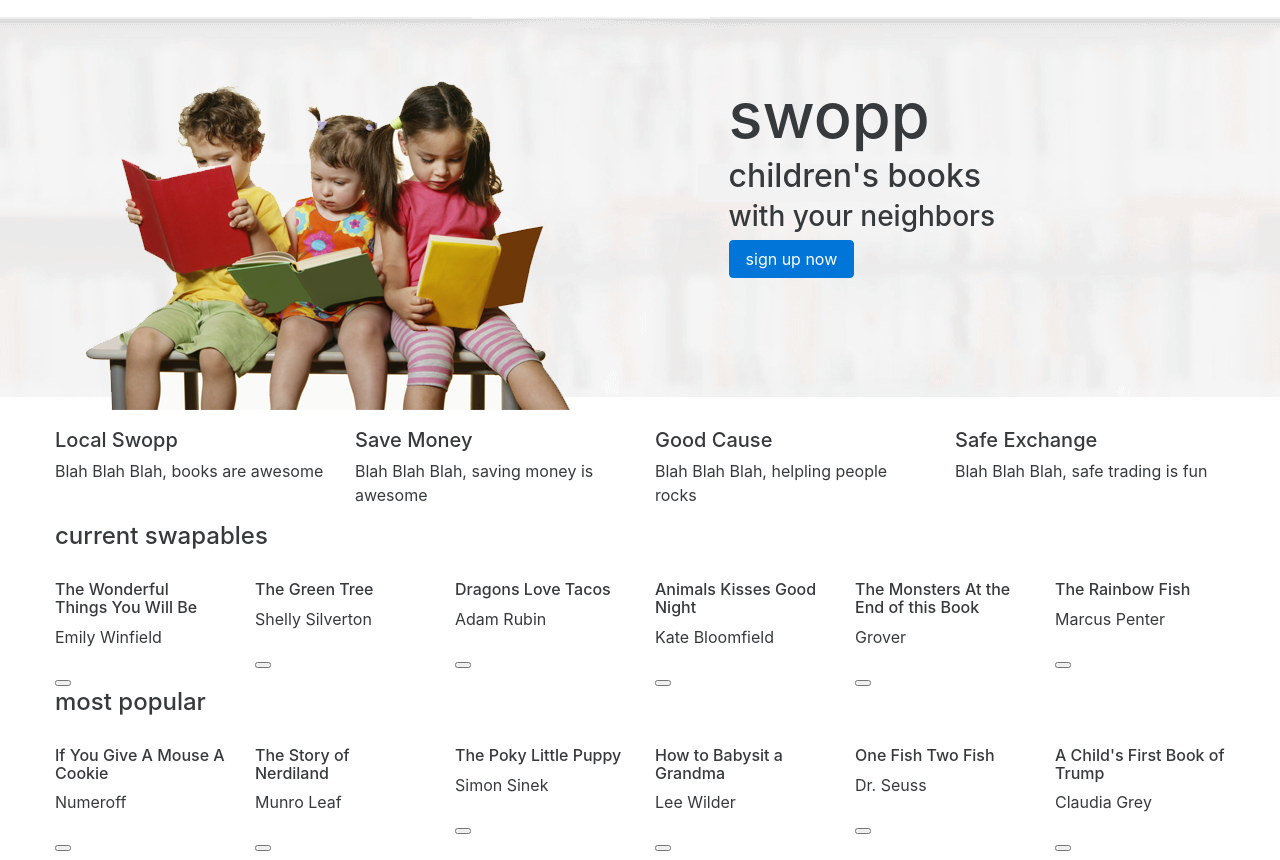
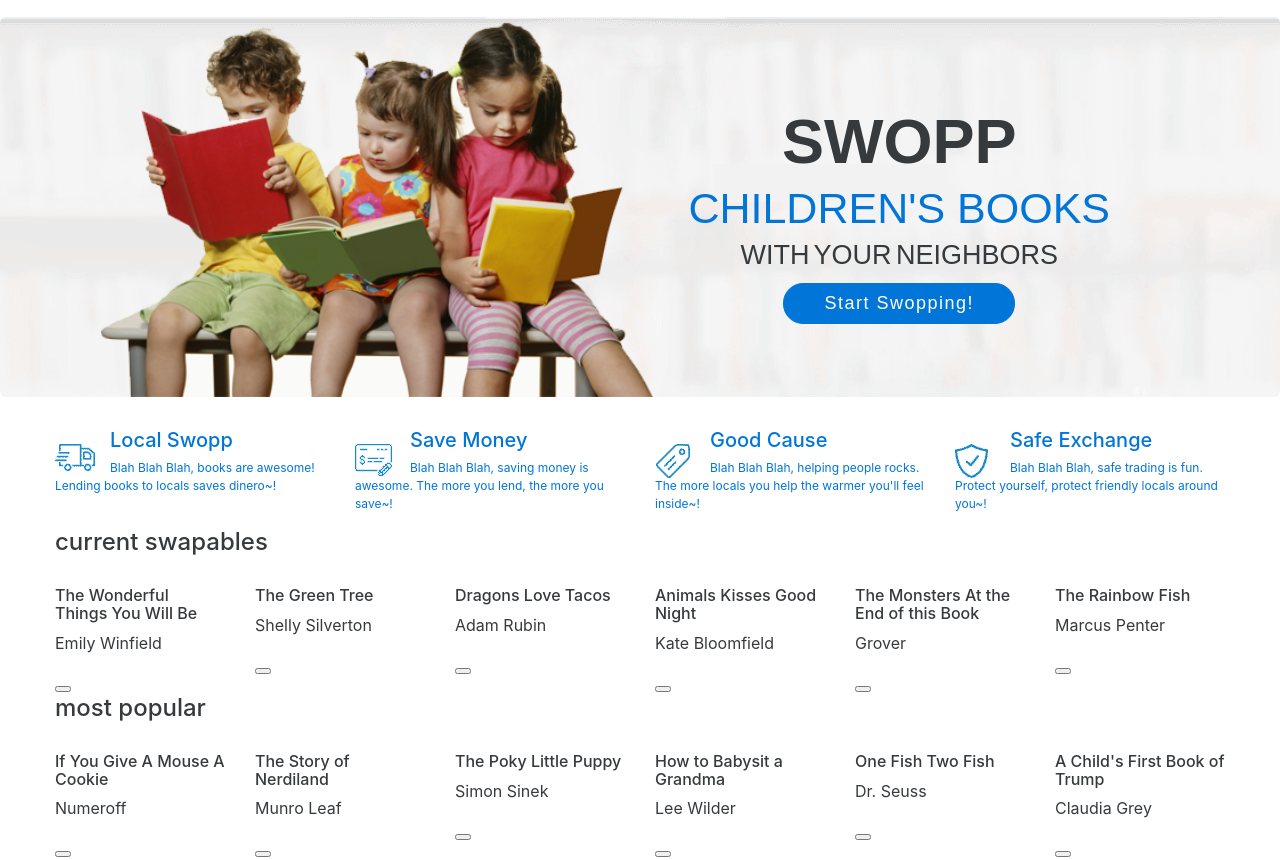
Before and after one commit to m00ncake/bookswap, a plain HTML site: page index.html in a window 1280 px wide. Shown: the part 63-923 px from the top of the page. Drawn offline with nearby package versions, Linux system fonts and the light colour scheme.

Commit message:
started features

```diff
--- a/assets/stylesheets/main.css
+++ b/assets/stylesheets/main.css
@@ -76,20 +76,70 @@
 
 .kids {
 	position: absolute;
+	top: 5px;
 	left: 100px;
+	height: 375px;
 }
 
 .slider-message {
 	position: absolute;
-	right: 300px;
+	right: 170px;
+	top: 90px;
+	text-align: center;
+	text-transform: uppercase;
+	font-family: 'm'
+}
+h1, h2, h3, button {
+	font-family: 'montserrat', sans-serif;
+	margin: 0;
 }
 
+h1 {
+	font-weight: bold;
+	margin-bottom: 9px;
+}
+
+h2 {
+	font-size: 43px;
+	margin-bottom: 8px;
+}
+
+h3 {
+	font-weight: lighter;
+	font-size: 27px;
+	margin-bottom: 13px;
+	word-spacing: -3px;
+}
+
+.slider-message button {
+	font-size: 18px;
+	text-transform: capitalize;
+	letter-spacing: 1.5px;
+	border-radius: 20px;
+	padding: 8px 40px 8px 40px;
+}
 /*
   ==========================================================================
 	Features
   ==========================================================================
 */
 
+.features {
+	position: relative;
+	height: 100px;
+}
+.features-icon {
+	display: inline-block;
+	position: absolute;
+	top: 15px;
+}
+
+.features-title {
+	display: inline-block;
+	position: absolute;
+	text-indent: 55px;
+	font-size: 12px;
+}
 
 
 /*
--- a/index.html
+++ b/index.html
@@ -36,36 +36,50 @@
     </div>
 
   <!--Slider-->
+    <div class="container-fluid">
       <div class="row jumbotron">
-        <image class="kids" src="assets/images/kids.png" alt="picture of kids">
+        <image class="kids" src="./assets/images/kids.png" alt="picture of kids">
         <div class="slider-message">
           <h1>swopp</h1>
-          <h2>children's books</h2>
+          <h2 class="text-primary">children's books</h2>
           <h3>with your neighbors</h3>
-          <button type="button" class="btn btn-primary">sign up now</button>
+          <button type="button" class="btn btn-primary">start swopping!</button>
         </div>
       </div>
+    </div>
     <!--Features-->
-    <section class="container">
-      <div class="row row3">
+    <div class="container">
+      <div class="row features text-primary">
         <div class="col-sm-3">
-          <h5>Local Swopp</h5>
-          <p>Blah Blah Blah, books are awesome</p>
+          <image class="features-icon" src="./assets/images/delivery-icon.gif">
+          <div class="features-title">
+            <h5>Local Swopp</h5>
+            <p>Blah Blah Blah, books are awesome! Lending books to locals saves dinero~!</p>
+          </div>
         </div>
         <div class="col-sm-3">
-          <h5>Save Money</h5>
-          <p>Blah Blah Blah, saving money is awesome</p>
+          <image class="features-icon" src="./assets/images/card-icon.gif">
+          <div class="features-title">
+            <h5>Save Money</h5>
+            <p>Blah Blah Blah, saving money is awesome. The more you lend, the more you save~!</p>
+          </div>
         </div>
         <div class="col-sm-3">
-          <h5>Good Cause</h5>
-          <p>Blah Blah Blah, helpling people rocks</p>
+          <image class="features-icon" src="./assets/images/deal-icon.gif">
+          <div class="features-title">
+            <h5>Good Cause</h5>
+            <p>Blah Blah Blah, helping people rocks. The more locals you help the warmer you'll feel inside~!</p>
+          </div>
         </div>
         <div class="col-sm-3">
-          <h5>Safe Exchange</h5>
-          <p>Blah Blah Blah, safe trading is fun</p>
+          <image class="features-icon" src="./assets/images/safe-icon.gif">
+          <div class="features-title">
+            <h5>Safe Exchange</h5>
+            <p>Blah Blah Blah, safe trading is fun. Protect yourself, protect friendly locals around you~!</p>
+          </div>
         </div>
       </div>
-    </section>
+    </div>
     <!--Swapables-->
     <div class="container">
     <h4>current swapables</h4>
```
Also changed, not shown: 2 other files.
